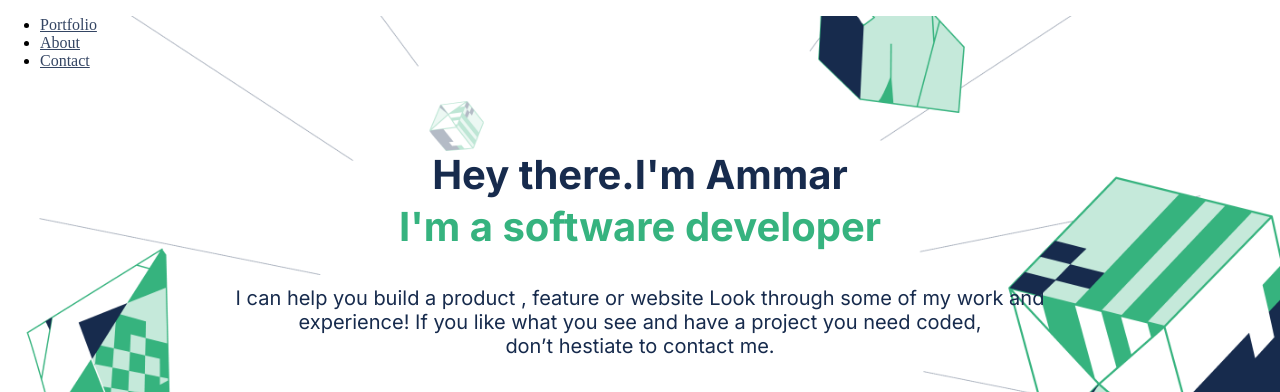
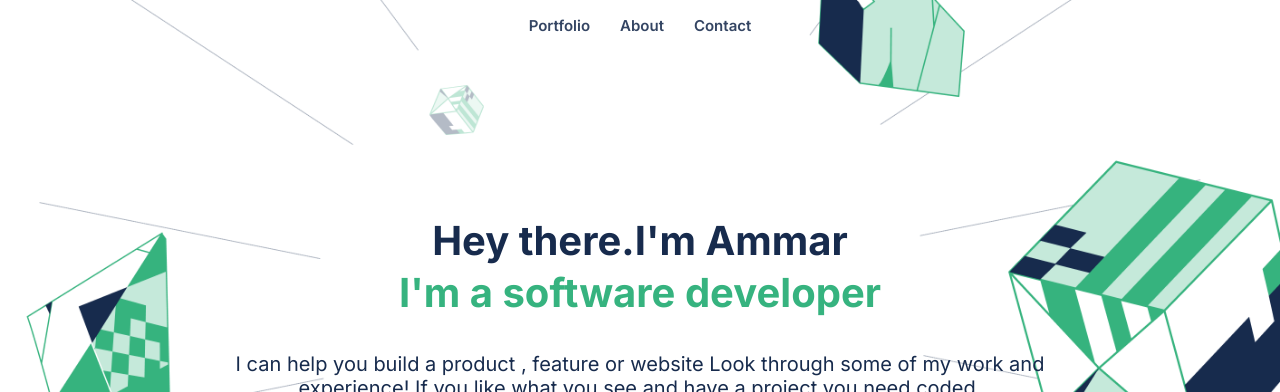
Before and after one commit to raezon/portfolio-microverse, a website: page index.html in a window 1280 px wide. Shown: the top 392 px of the page. Drawn offline with Linux system fonts and the light colour scheme.

Commit message:
Update header add css for menu desktop version

```diff
--- a/css/header.css
+++ b/css/header.css
@@ -4,7 +4,32 @@
   margin: 0 auto;
   justify-content: space-between;
 }
+.desktop-nav {
+  display: flex;
+  width: 100%;
+  margin: 0 auto;
+  padding-bottom: 100px;
+  justify-content: center;
+}
+.desktop-list {
+  display: flex;
+  gap: 30px;
+  padding: 0;
+  justify-content: center;
+  list-style-type: none;
+}
 
+.desktop-list > li {
+  display: inline;
+}
+.desktop-list > li > a {
+  text-decoration: none;
+  font-style: normal;
+  font-weight: 600;
+  font-size: 15px;
+  line-height: 20px;
+  font-family: "Inter", sans-serif;
+}
 /* Subhead */
 .Subhead {
   font-family: "Inter", sans-serif;
```
